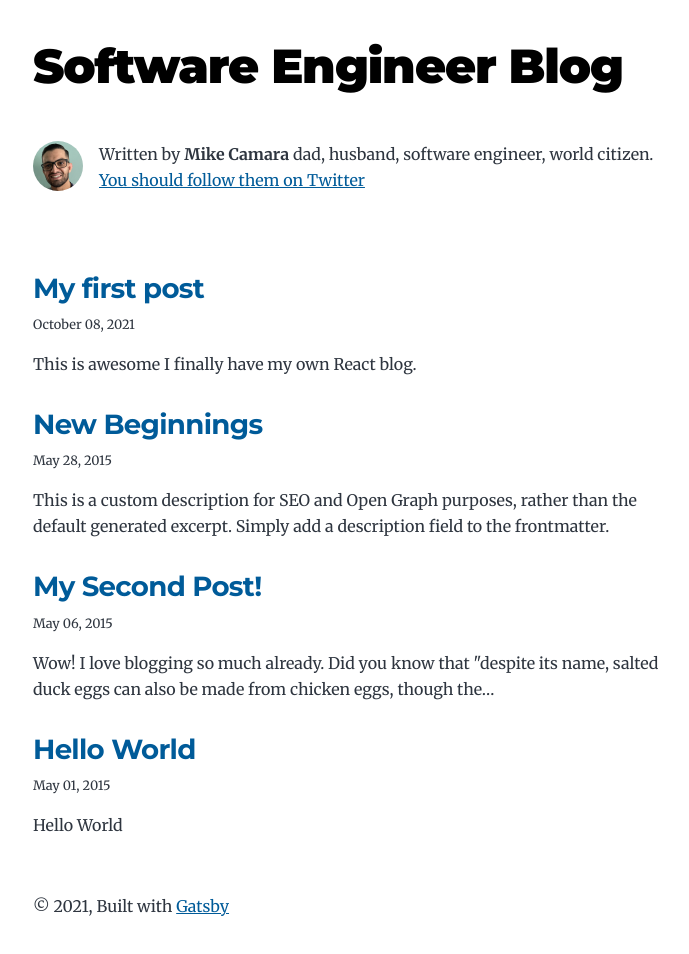
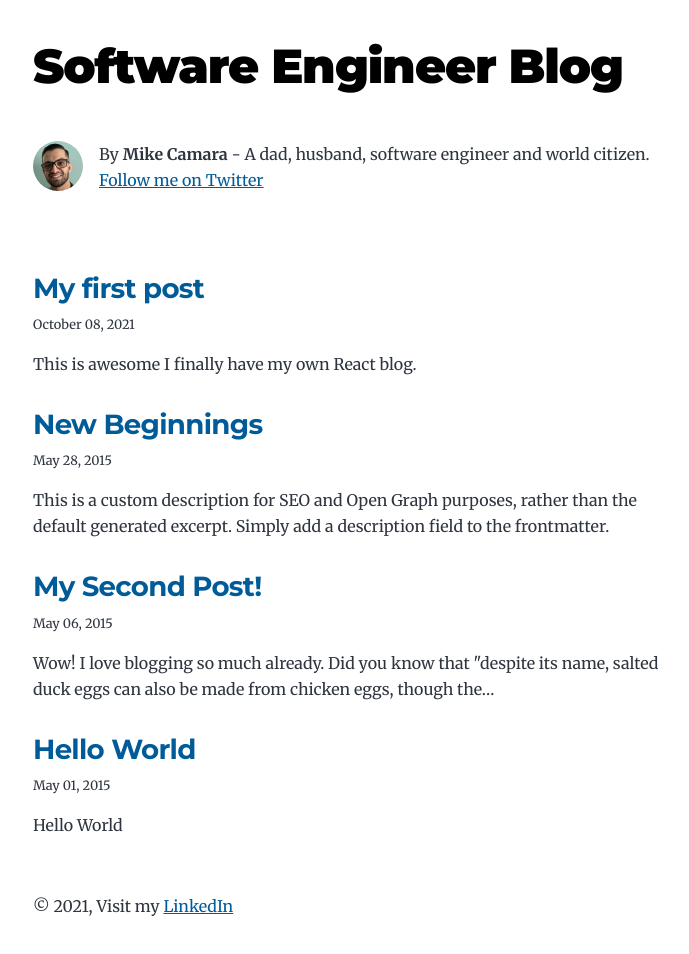
Before and after one commit to mikecamara/software-engineer-blog, a Gatsby site: page / in a window 1280 px wide. Shown: the whole page, without its empty margins (291-980 px from the left). Built offline with nearby package versions, Linux system fonts and the light colour scheme; Gatsby itself is replaced by a stand-in of ours.

Commit message:
Update js files

```diff
--- a/gatsby-config.js
+++ b/gatsby-config.js
@@ -3,7 +3,7 @@ module.exports = {
     title: `Software Engineer Blog`,
     author: {
       name: `Mike Camara`,
-      summary: `dad, husband, software engineer, world citizen.`,
+      summary: `- A dad, husband, software engineer and world citizen.`,
     },
     description: `A blog about software engineering craftsmanship.`,
     siteUrl: `https://compassionate-kilby-38c2f3.netlify.app/`,
--- a/src/components/bio.js
+++ b/src/components/bio.js
@@ -44,10 +44,10 @@ const Bio = () => {
       />
       {author?.name && (
         <p>
-          Written by <strong>{author.name}</strong> {author?.summary || null}
+          By <strong>{author.name}</strong> {author?.summary || null}
           {` `}
           <a href={`https://twitter.com/${social?.twitter || ``}`}>
-            You should follow them on Twitter
+            Follow me on Twitter
           </a>
         </p>
       )}
--- a/src/components/layout.js
+++ b/src/components/layout.js
@@ -25,9 +25,9 @@ const Layout = ({ location, title, children }) => {
       <header className="global-header">{header}</header>
       <main>{children}</main>
       <footer>
-        © {new Date().getFullYear()}, Built with
+        © {new Date().getFullYear()}, Visit my
         {` `}
-        <a href="https://www.gatsbyjs.com">Gatsby</a>
+        <a href="https://www.linkedin.com/in/mikecamara">LinkedIn</a>
       </footer>
     </div>
   )
```
